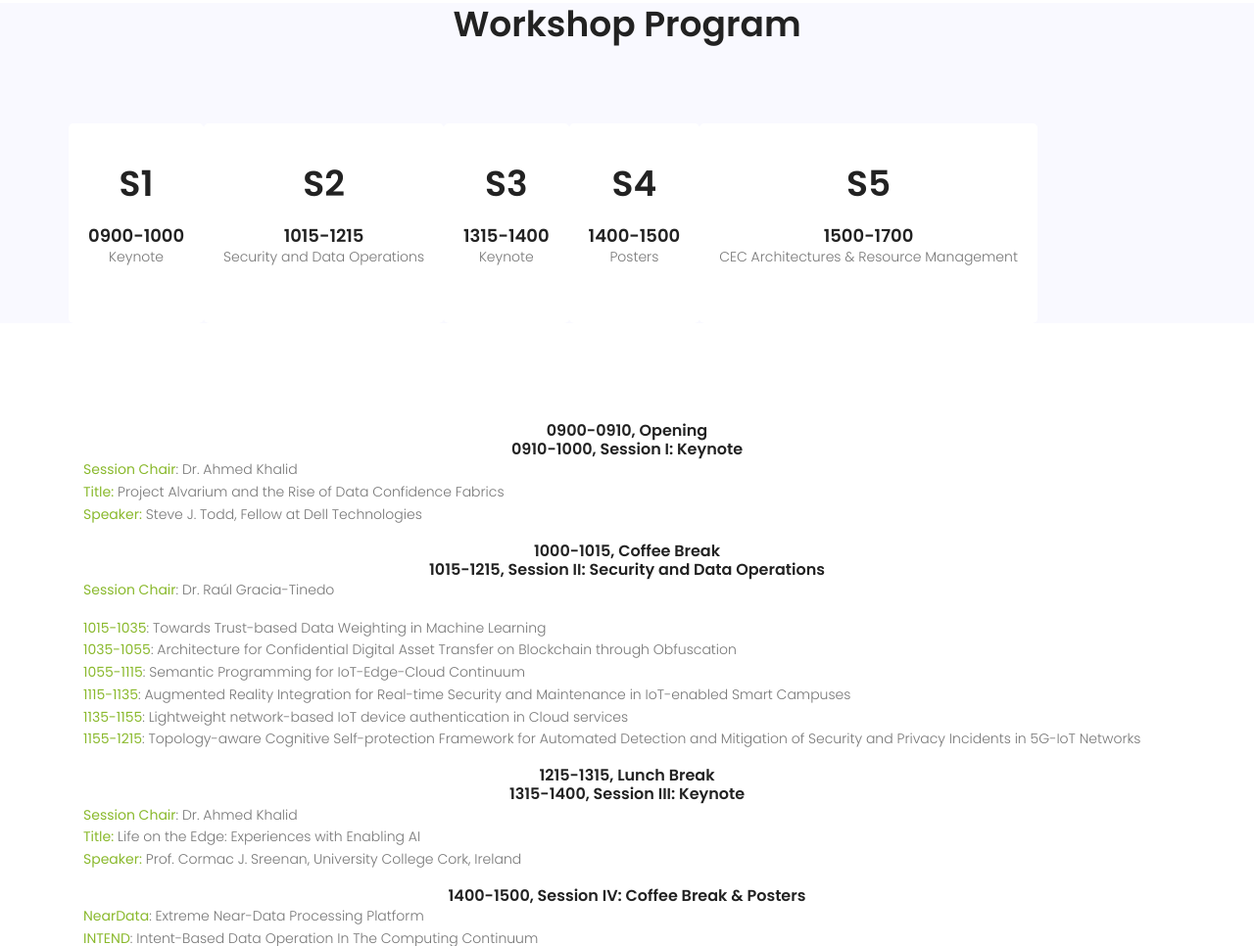
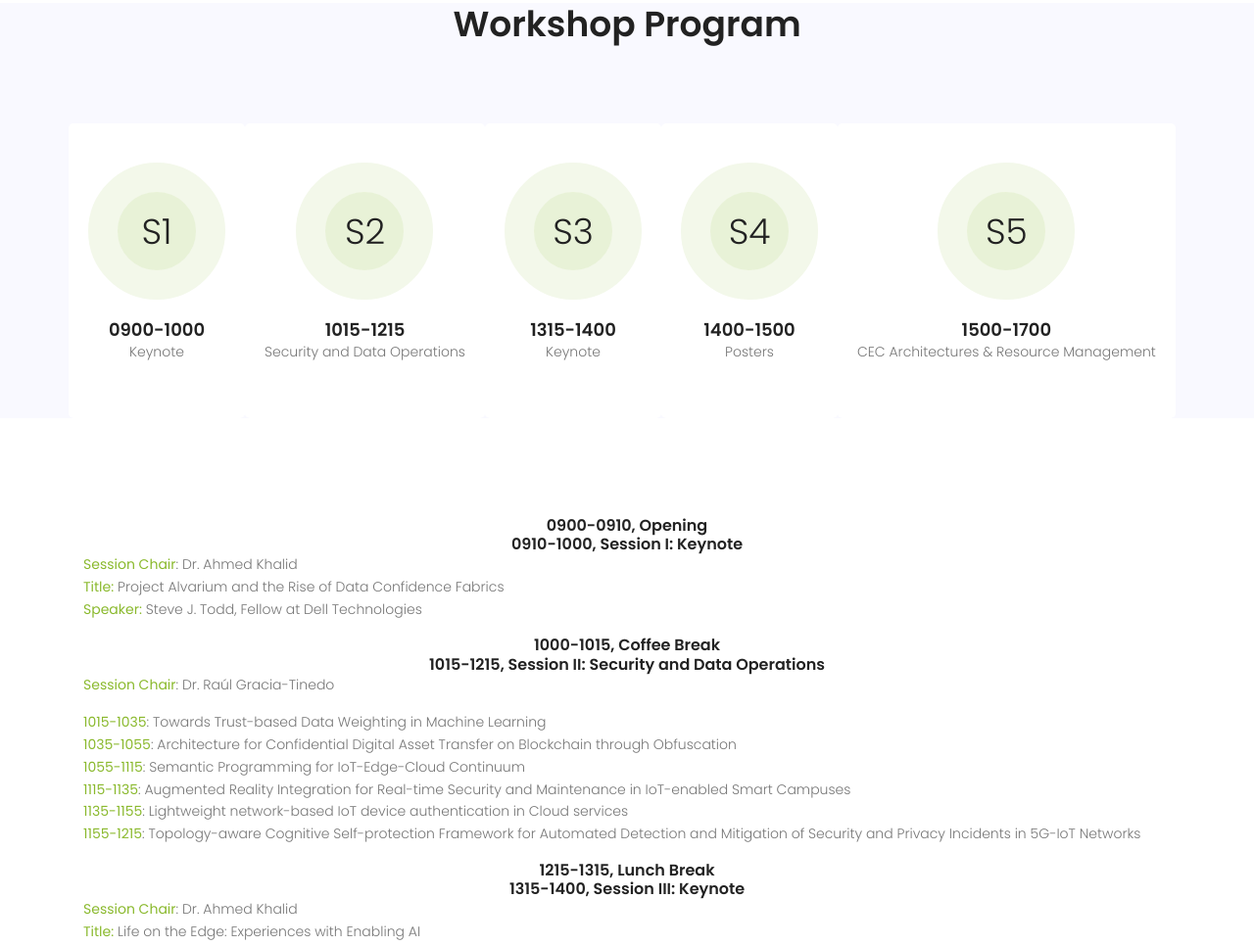
Before and after one commit to cec23/cec23.github.io, a plain HTML site: page index.html in a window 1280 px wide. Shown: the part 4991-5957 px from the top of the page at 98% size. Drawn offline with nearby package versions, Linux system fonts and the light colour scheme; a web font is replaced by a local one.

Commit message:
Update index.html

```diff
--- a/index.html
+++ b/index.html
@@ -299,35 +299,35 @@
 	    <div class="row">
       <div class="single-price">
         <div class="top-part">
-          <h1>S1</h1>
+          <h1 class="package-no">S1</h1>
           <h4>0900-1000</h4>
           <p>Keynote</p>
         </div>
       </div>
       <div class="single-price">
         <div class="top-part">
-          <h1>S2</h1>
+          <h1 class="package-no">S2</h1>
           <h4>1015-1215</h4>
           <p>Security and Data Operations</p>
         </div>
       </div>
       <div class="single-price">
         <div class="top-part">
-          <h1>S3</h1>
+          <h1 class="package-no">S3</h1>
           <h4>1315-1400</h4>
           <p>Keynote</p>
         </div>
       </div>
       <div class="single-price">
         <div class="top-part">
-          <h1>S4</h1>
+          <h1 class="package-no">S4</h1>
           <h4>1400-1500</h4>
           <p>Posters</p>
         </div>
       </div>
       <div class="single-price">
         <div class="top-part">
-          <h1>S5</h1>
+          <h1 class="package-no">S5</h1>
           <h4>1500-1700</h4>
           <p>CEC Architectures & Resource Management</p>
         </div>
```
